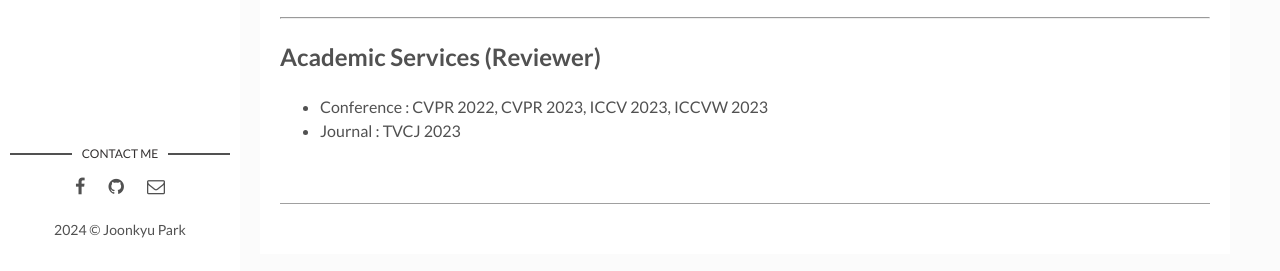
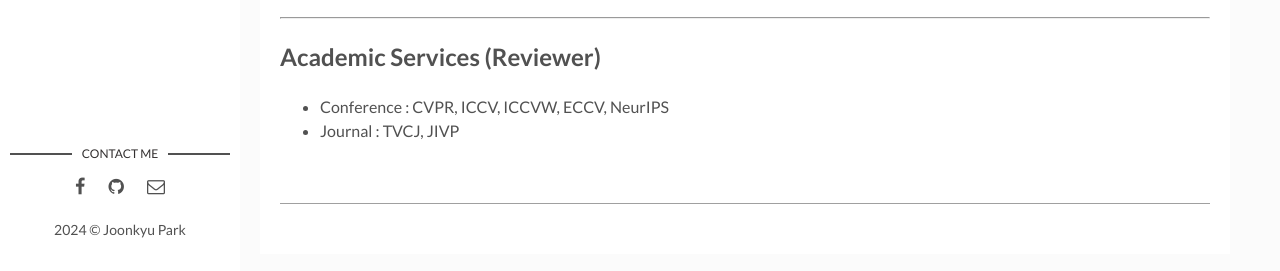
Before and after one commit to jkpark08/jkpark08.github.io, a Jekyll site: the page built from _posts/2027-12-31-edu.markdown, in a window 1280 px wide and 900 px high, scrolled down 760 px. Shown: the part 626-897 px from the top of the window. Built offline with Jekyll 4.4.1, drawn with Linux system fonts in a browser that asks for light colours.

Commit message:
Update 2027-12-31-edu.markdown

```diff
--- a/_posts/2027-12-31-edu.markdown
+++ b/_posts/2027-12-31-edu.markdown
@@ -53,5 +53,5 @@
 
 ---
 ## Academic Services (Reviewer)
-- Conference : CVPR 2022, CVPR 2023, ICCV 2023, ICCVW 2023
-- Journal : TVCJ 2023
+- Conference : CVPR, ICCV, ICCVW, ECCV, NeurIPS
+- Journal : TVCJ, JIVP
```
